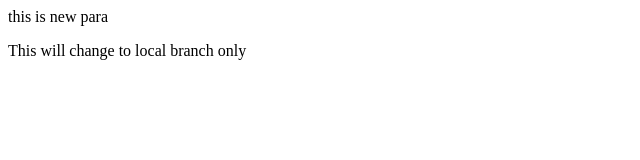
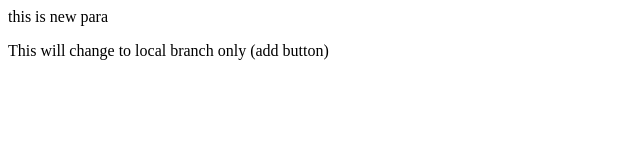
Before and after one commit to iamrohitkodam/localrepo, a plain HTML site: page index.html in a window 1280 px wide. Shown: the full height of the page, 0-640 px from the left. Drawn offline with Linux system fonts and the light colour scheme.

Commit message:
add button

```diff
--- a/index.html
+++ b/index.html
@@ -1,2 +1,2 @@
 <p>this is new para</p>
-<p>This will change to local branch only</p>
+<p>This will change to local branch only (add button)</p>
```
